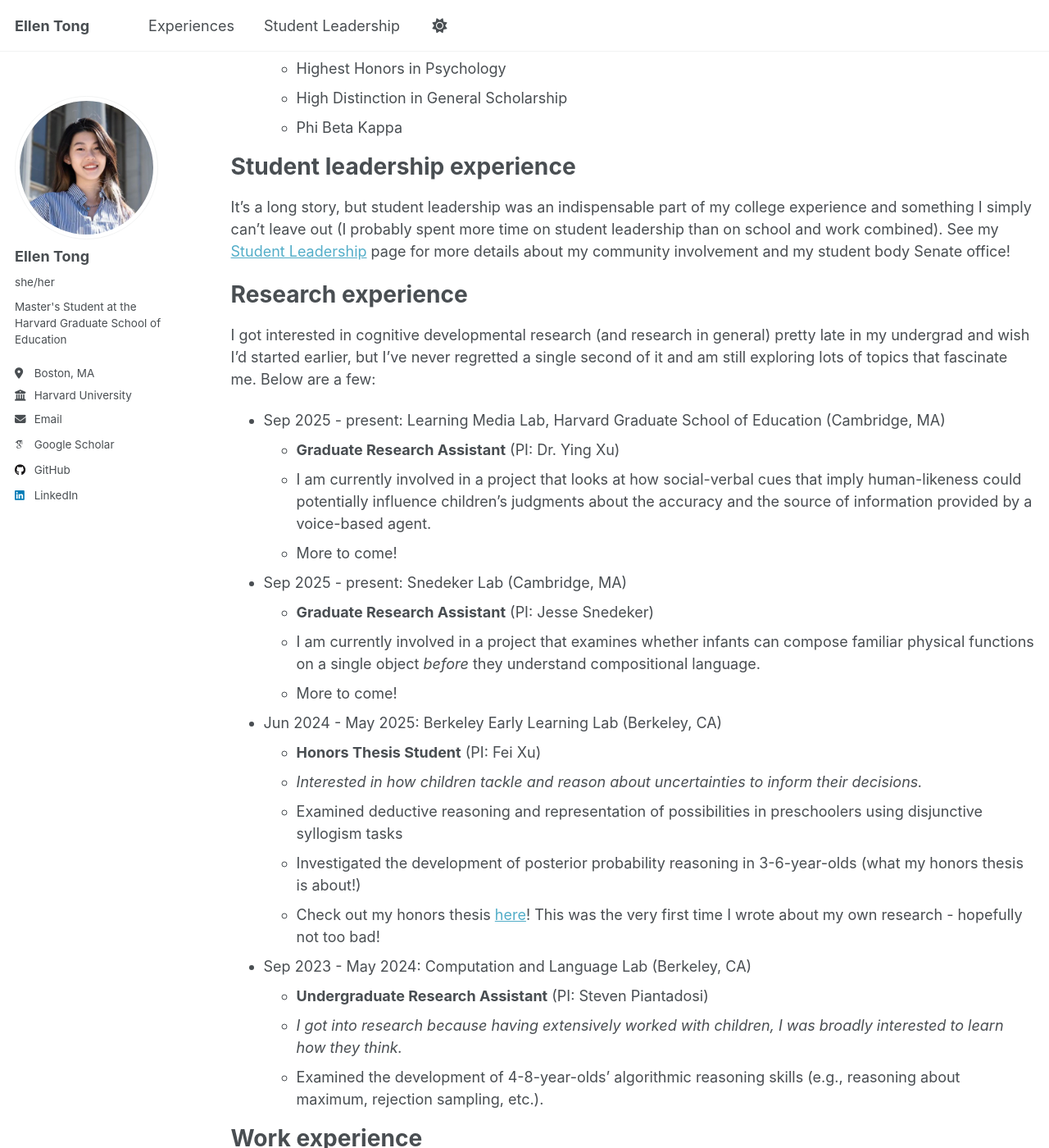
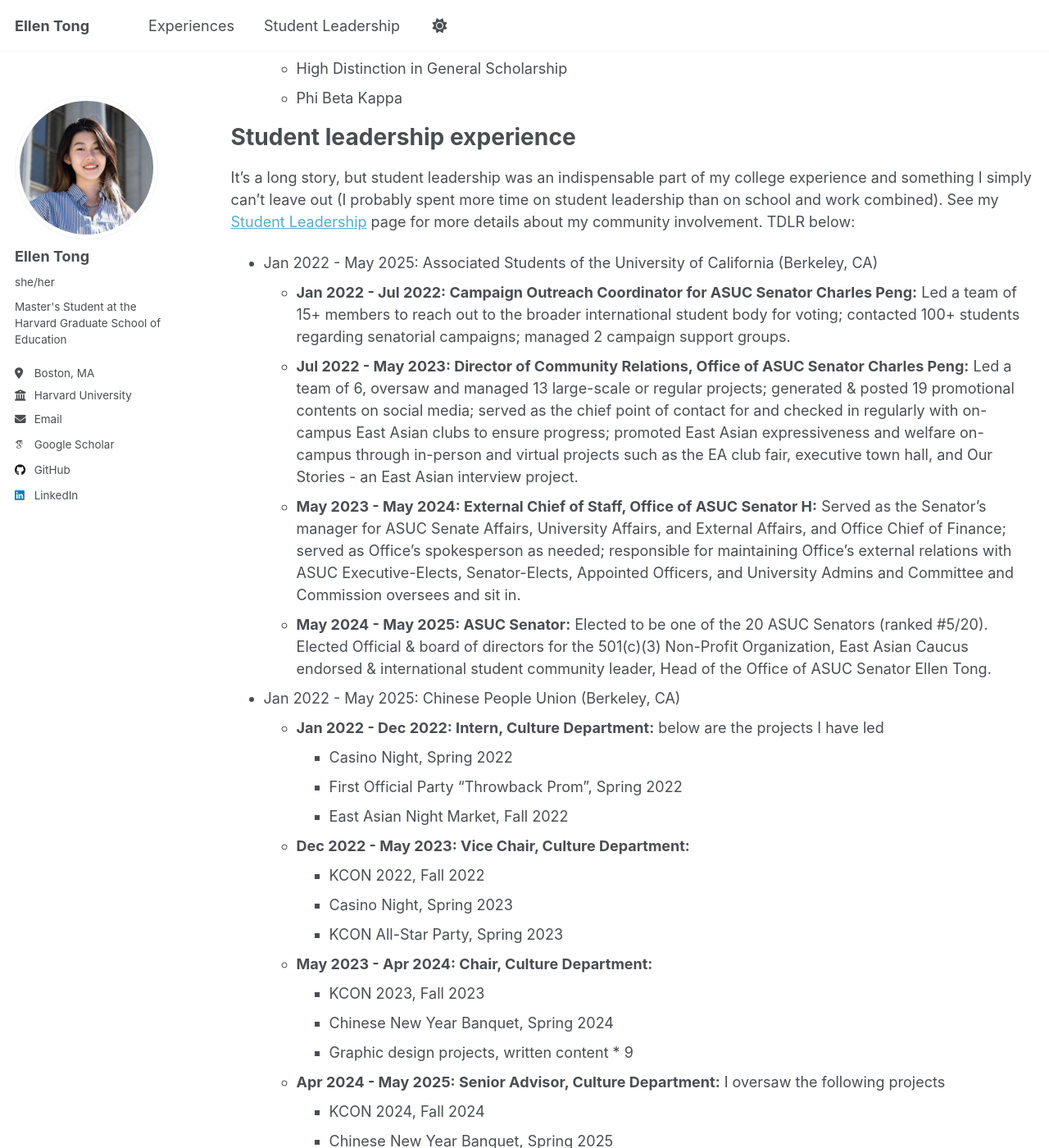
Before and after one commit to ellentong528/ellentong528.github.io, a Jekyll site: the page built from _pages/cv.md, in a window 1280 px wide and 1400 px high, scrolled down 375 px. Shown: the whole window at 82% size. Built offline with Jekyll 4.4.1, drawn with Linux system fonts in a browser that asks for light colours; some web fonts are replaced; a script that is not in the unit is left out; some of the changed text lies outside the part shown.

Commit message:
Update cv.md
added student leadership tldr

```diff
--- a/_pages/cv.md
+++ b/_pages/cv.md
@@ -12,9 +12,8 @@ redirect_from:
 Education
 ======
 * Ed.M. in Human Development and Education, Harvard Graduate School of Education, May 2026 (expected)
-  * I love school!
   * Still debating if I should do a PhD and what it means to me.
-  * Unexpectedly fell in love with quantitative analyses.
+  * Unexpectedly attracted to quantitative analyses.
 
 * B.A. in Psychology with a minor in Education, University of California, Berkeley (Aug 2021 - May 2025)
   * Psychology Commencement Speaker, May 2025
@@ -25,7 +24,37 @@ Education
 
 Student leadership experience
 ======
-It’s a long story, but student leadership was an indispensable part of my college experience and something I simply can’t leave out (I probably spent more time on student leadership than on school and work combined). See my [Student Leadership](/student-leadership) page for more details about my community involvement and my student body Senate office!
+It’s a long story, but student leadership was an indispensable part of my college experience and something I simply can’t leave out (I probably spent more time on student leadership than on school and work combined). See my [Student Leadership](/student-leadership) page for more details about my community involvement. TDLR below:
+
+* Jan 2022 - May 2025: Associated Students of the University of California (Berkeley, CA)
+  * **Jan 2022 - Jul 2022: Campaign Outreach Coordinator for ASUC Senator Charles Peng:** Led a team of 15+ members to reach out to the broader international student body for voting; contacted 100+ students regarding senatorial campaigns; managed 2 campaign support groups.
+  * **Jul 2022 - May 2023: Director of Community Relations, Office of ASUC Senator Charles Peng:** Led a team of 6, oversaw and managed 13 large-scale or regular projects; generated & posted 19 promotional contents on social media; served as the chief point of contact for and checked in regularly with on-campus East Asian clubs to ensure progress; promoted East Asian expressiveness and welfare on-campus through in-person and virtual projects such as the EA club fair, executive town hall, and Our Stories - an East Asian interview project.
+  * **May 2023 - May 2024: External Chief of Staff, Office of ASUC Senator H:** Served as the Senator’s manager for ASUC Senate Affairs, University Affairs, and External Affairs, and Office Chief of Finance; served as Office’s spokesperson as needed; responsible for maintaining Office’s external relations with ASUC Executive-Elects, Senator-Elects, Appointed Officers, and University Admins and Committee and Commission oversees and sit in.
+  * **May 2024 - May 2025: ASUC Senator:** Elected to be one of the 20 ASUC Senators (ranked #5/20). Elected Official & board of directors for the 501(c)(3) Non-Profit Organization, East Asian Caucus endorsed & international student community leader, Head of the Office of ASUC Senator Ellen Tong.
+
+* Jan 2022 - May 2025: Chinese People Union (Berkeley, CA)
+  * **Jan 2022 - Dec 2022: Intern, Culture Department:** below are the projects I have led
+    * Casino Night, Spring 2022
+    * First Official Party "Throwback Prom", Spring 2022
+    * East Asian Night Market, Fall 2022
+  * **Dec 2022 - May 2023: Vice Chair, Culture Department:**
+    * KCON 2022, Fall 2022
+    * Casino Night, Spring 2023
+    * KCON All-Star Party, Spring 2023
+  * **May 2023 - Apr 2024: Chair, Culture Department:**
+    * KCON 2023, Fall 2023
+    * Chinese New Year Banquet, Spring 2024
+    * Graphic design projects, written content * 9
+  * **Apr 2024 - May 2025: Senior Advisor, Culture Department:** I oversaw the following projects
+    * KCON 2024, Fall 2024
+    * Chinese New Year Banquet, Spring 2025
+    * Graphic design projects
+
+* Jan 2022 - Apr 2024: Spring Foundation (Berkeley, CA)
+  * **Jan 2022 - Jul 2022: Project Team Member, Operations VP Team Member:** As a part of the operations team, draft and format social media articles for the club; as a part of the charity dinner project team, brainstormed event ideas and theme and designed event logistics along with the rest of the team of 7.
+  * **Jul 2022 - Dec 2022: Project Lead:** Lead the Charity Dinner (Roundtable) Project Team (6 people in total); assigned weekly tasks regarding event logistics and panelist outreach; conduct meetings with non-profit organizations to invite them to the event while also establishing long-term connections.
+  * **Nov 2022 - Nov 2023: Internal Vice President:** Arrange weekly bonding events open to all club members and regular retreats and club-wide activities; connect with graduated alumni to organize alumni social mixers; design and distribute club merchandises to members and promote club culture campus-wide.
+  * **Nov 2023 - Apr 2025: Senior Advisor:** Leverage personal and professional connections, offering guidance to project leaders to spearhead local and international educational equity projects (e.g. The Bay Project to help with Asian American after-school programs); offer guidance to the executive team (president and vice presidents) for event planning, organization finance, and space reservation.
 
 Research experience
 ======
```
